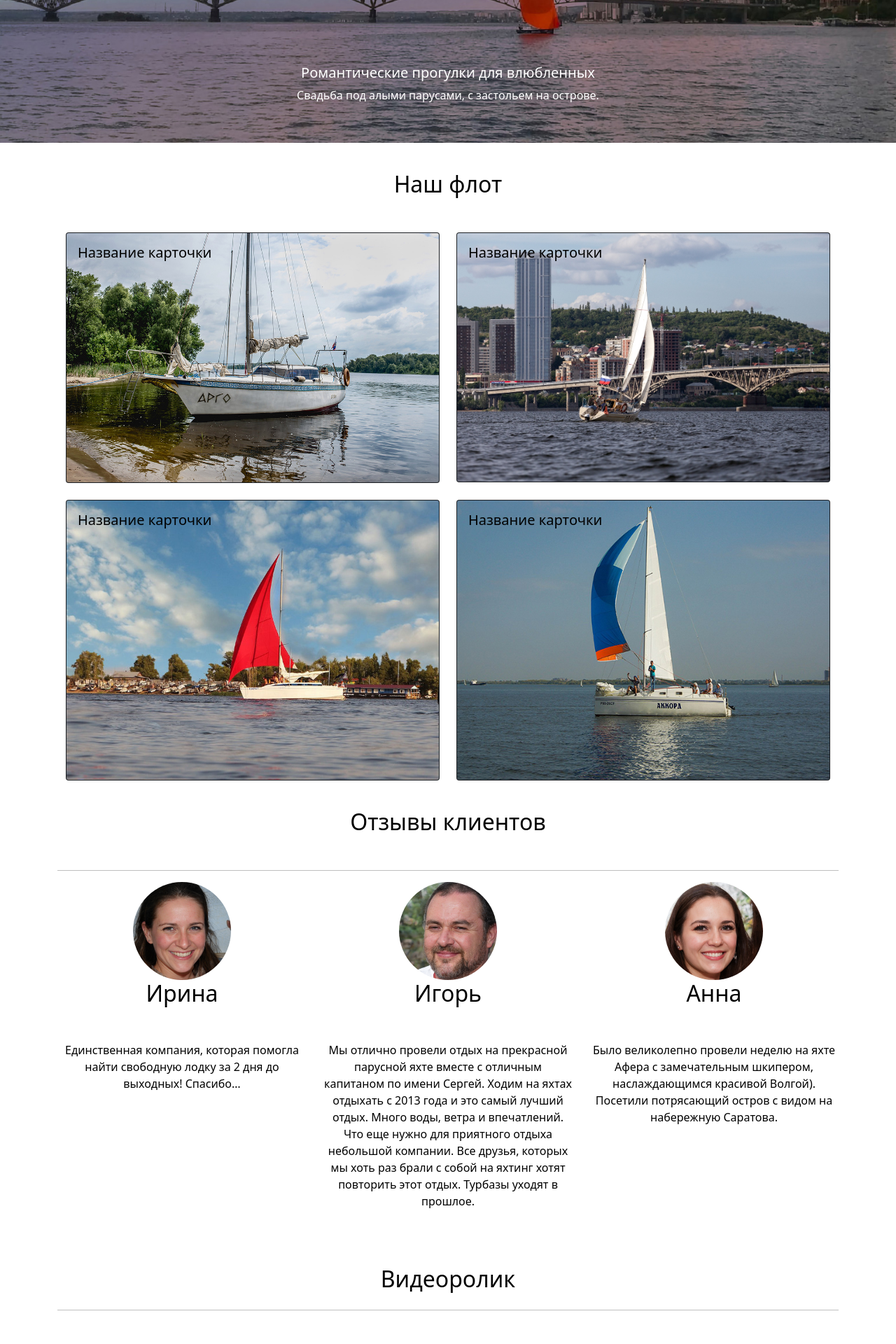
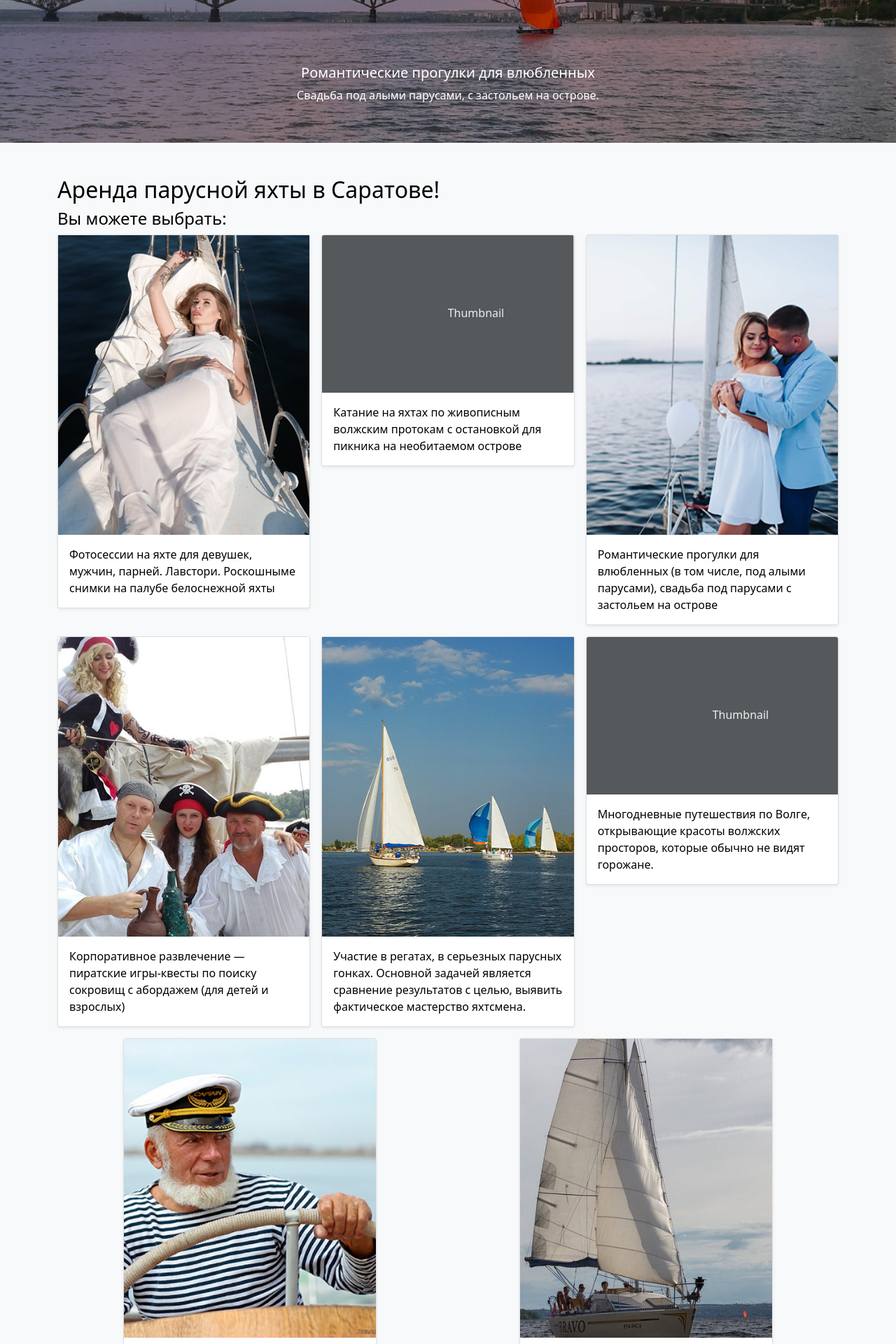
Before and after one commit to danatoz/Sail, a PHP site: page / in a window 1280 px wide. Shown: the part 380-2300 px from the top of the page at 70% size. Run offline with PHP 8.4, Linux system fonts and the light colour scheme; grey boxes are pictures that could not be loaded.

Commit message:
13.05.2021

```diff
--- a/contact.html
+++ b/contact.html
@@ -51,7 +51,9 @@
                             <a class="nav-link" href="contact.html">Контакты</a>
                         </div>
                     </div>
-                    <a href="tel:89271468220"><img src="img/ico/telephone-inbound-fill.svg" alt="">8 927 146-82-20</a>
+                    <div class="contactInfo">
+                        <a href="tel:89271468220"><img src="img/ico/telephone-inbound-fill.svg" alt="">8 927 146-82-20</a>
+                    </div>
                 </div>
             </nav>
         </header>
--- a/css/style.css
+++ b/css/style.css
@@ -29,6 +29,11 @@ html {
 
 .textBlock h2 {
   line-height: 0.8;
+}
+
+.cardVariant img {
+  width: 100%;
+  height: 100%;
 }
 
 .contactQuestion {
--- a/important.html
+++ b/important.html
@@ -51,7 +51,9 @@
                             <a class="nav-link" href="contact.html">Контакты</a>
                         </div>
                     </div>
-                    <a href="tel:89271468220"><img src="img/ico/telephone-inbound-fill.svg" alt="">8 927 146-82-20</a>
+                    <div class="contactInfo">
+                        <a href="tel:89271468220"><img src="img/ico/telephone-inbound-fill.svg" alt="">8 927 146-82-20</a>
+                    </div>
                 </div>
             </nav>
         </header>
--- a/index.html
+++ b/index.html
@@ -153,6 +153,87 @@
                     <span class="visually-hidden">Следующий</span>
                 </button>
             </div>
+            <div class="album py-5 bg-light">
+                <div class="container">
+                    <div class="row">
+                        <h2>Аренда парусной яхты в Саратове!</h2>
+                        <h4>Вы можете выбрать:</h4>
+                    </div>
+                    <div class="row row-cols-1 row-cols-sm-2 row-cols-md-3 g-3">
+                        <div class="col">
+                            <div class="card shadow-sm cardVariant">
+                                <img src="img/photoshoot/photoshoot_1.jpg" alt="">
+                                <div class="card-body">
+                                    <p class="card-text">Фотосессии на яхте для девушек, мужчин, парней. Лавстори. Роскошныме снимки на палубе белоснежной яхты </p>
+                                </div>
+                            </div>
+                        </div>
+                        <div class="col">
+                            <div class="card shadow-sm cardVariant">
+                                <svg class="bd-placeholder-img card-img-top" width="100%" height="225" xmlns="http://www.w3.org/2000/svg" role="img" aria-label="Placeholder: Thumbnail" preserveAspectRatio="xMidYMid slice" focusable="false"><title>Placeholder</title><rect width="100%" height="100%" fill="#55595c"></rect><text x="50%" y="50%" fill="#eceeef" dy=".3em">Thumbnail</text></svg>
+
+                                <div class="card-body">
+                                    <p class="card-text">Катание на яхтах по живописным волжским протокам с остановкой для пикника на необитаемом острове</p>
+                                </div>
+                            </div>
+                        </div>
+                        <div class="col">
+                            <div class="card shadow-sm cardVariant">
+                                <img src="img/romantik_1.jpg" alt="">
+                                <div class="card-body">
+                                    <p class="card-text">Романтические прогулки для влюбленных (в том числе, под алыми парусами), свадьба под парусами с застольем на острове</p>
+                                </div>
+                            </div>
+                        </div>
+
+                        <div class="col">
+                            <div class="card shadow-sm cardVariant">
+                                <img src="img/Corp_Sar.jpg" alt="">
+                                <div class="card-body">
+                                    <p class="card-text">Корпоративное развлечение — пиратские игры-квесты по поиску сокровищ с абордажем (для детей и взрослых)</p>
+                                </div>
+                            </div>
+                        </div>
+                        <div class="col">
+                            <div class="card shadow-sm cardVariant">
+                                <img src="img/competitions_2.jpg" alt="">
+                                <div class="card-body">
+                                    <p class="card-text">Участие в регатах, в серьезных парусных гонках. Основной задачей является сравнение результатов с целью, выявить фактическое мастерство яхтсмена.</p>
+                                </div>
+                            </div>
+                        </div>
+                        <div class="col">
+                            <div class="card shadow-sm cardVariant">
+                                <svg class="bd-placeholder-img card-img-top" width="100%" height="225" xmlns="http://www.w3.org/2000/svg" role="img" aria-label="Placeholder: Thumbnail" preserveAspectRatio="xMidYMid slice" focusable="false"><title>Placeholder</title><rect width="100%" height="100%" fill="#55595c"></rect><text x="50%" y="50%" fill="#eceeef" dy=".3em">Thumbnail</text></svg>
+
+                                <div class="card-body">
+                                    <p class="card-text">Многодневные путешествия по Волге, открывающие красоты волжских просторов, которые обычно не видят горожане.</p>
+                                </div>
+                            </div>
+                        </div>
+
+                        <div class="col">
+                            <div class="card shadow-sm cardVariant">
+                                <img src="img/Cap_1.jpg" alt="">
+                                <div class="card-body">
+                                    <p class="card-text">Яхта арендуется с экипажем — на яхте присутствует капитан, и может присутствовать матрос.*</p>
+                                </div>
+                            </div>
+                        </div>
+                        <div class="col">
+                            <div class="card shadow-sm cardVariant">
+                                <img src="img/limitation_1.jpg" alt="">
+                                <div class="card-body">
+                                    <p class="card-text">Яхты имеют ограничения по числу пассажиров, просим Вас учитывать это при выборе яхты.</p>
+                                </div>
+                            </div>
+                        </div>
+                    </div>
+                    <div class="row">
+                        <p>*Не является услугой по перевозке пассажиров</p>
+                    </div>
+                </div>
+            </div>
             <div class="container illustration">
                 <h2>Наш флот</h2>
                 <div class="container marketing">
--- a/photoshoot.html
+++ b/photoshoot.html
@@ -51,7 +51,9 @@
                             <a class="nav-link" href="contact.html">Контакты</a>
                         </div>
                     </div>
-                    <a href="tel:89271468220"><img src="img/ico/telephone-inbound-fill.svg" alt="">8 927 146-82-20</a>
+                    <div class="contactInfo">
+                        <a href="tel:89271468220"><img src="img/ico/telephone-inbound-fill.svg" alt="">8 927 146-82-20</a>
+                    </div>
                 </div>
             </nav>
         </header>
--- a/sass/style.scss
+++ b/sass/style.scss
@@ -28,6 +28,13 @@ html {
     opacity: 0.7;
     & h2 {
         line-height: 0.8;
+    }
+}
+
+.cardVariant {
+    & img {
+        width: 100%;
+        height: 100%;
     }
 }
 
--- a/useful.html
+++ b/useful.html
@@ -51,7 +51,9 @@
                             <a class="nav-link" href="contact.html">Контакты</a>
                         </div>
                     </div>
-                    <a href="tel:89271468220"><img src="img/ico/telephone-inbound-fill.svg" alt="">8 927 146-82-20</a>
+                    <div class="contactInfo">
+                        <a href="tel:89271468220"><img src="img/ico/telephone-inbound-fill.svg" alt="">8 927 146-82-20</a>
+                    </div>
                 </div>
             </nav>
         </header>
--- a/yachts.html
+++ b/yachts.html
@@ -51,7 +51,9 @@
                             <a class="nav-link" href="contact.html">Контакты</a>
                         </div>
                     </div>
-                    <a href="tel:89271468220"><img src="img/ico/telephone-inbound-fill.svg" alt="">8 927 146-82-20</a>
+                    <div class="contactInfo">
+                        <a href="tel:89271468220"><img src="img/ico/telephone-inbound-fill.svg" alt="">8 927 146-82-20</a>
+                    </div>
                 </div>
             </nav>
         </header>
```
Also changed, not shown: img/Cap_1.jpg (added), img/Corp_Sar.jpg (added), img/competitions_1.jpg (added), img/competitions_2.jpg (added), img/limitation_1.jpg (added), img/photoshoot/photoshoot_1.jpg (added), img/photoshoot/Фотосессии-Саратов-682x1024.jpg (deleted), img/romantik_1.jpg (added), img/Корпоратив-Саратов.jpg (deleted), 1 other file.
